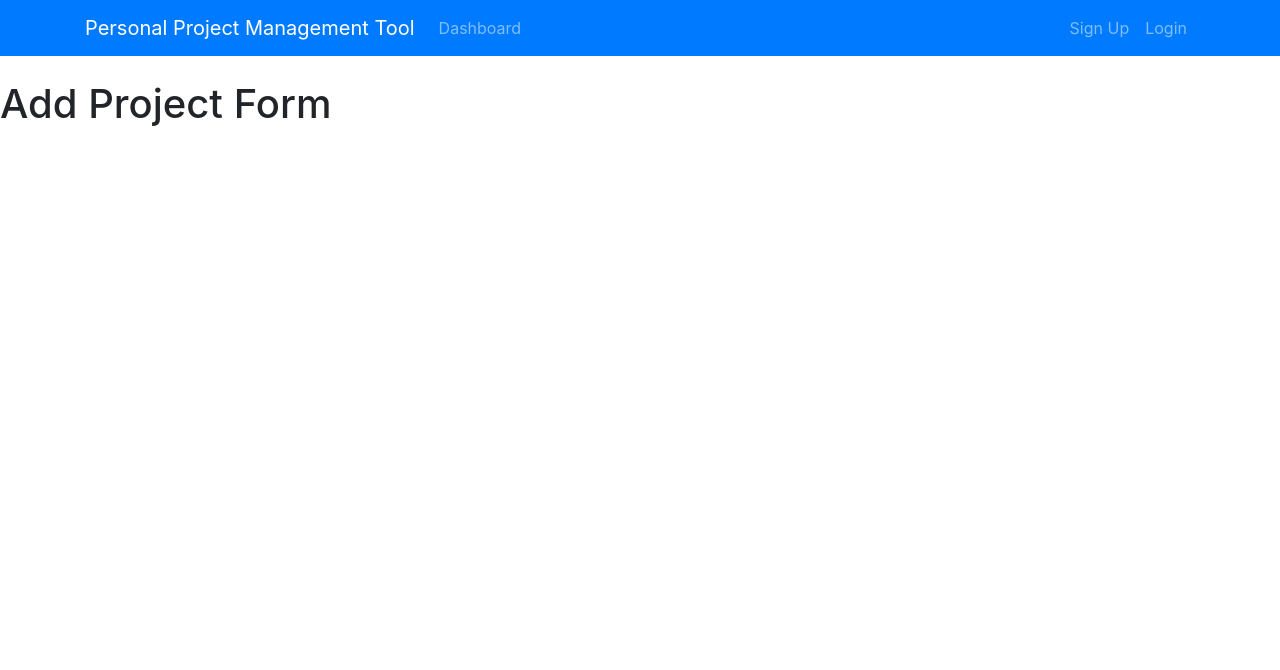
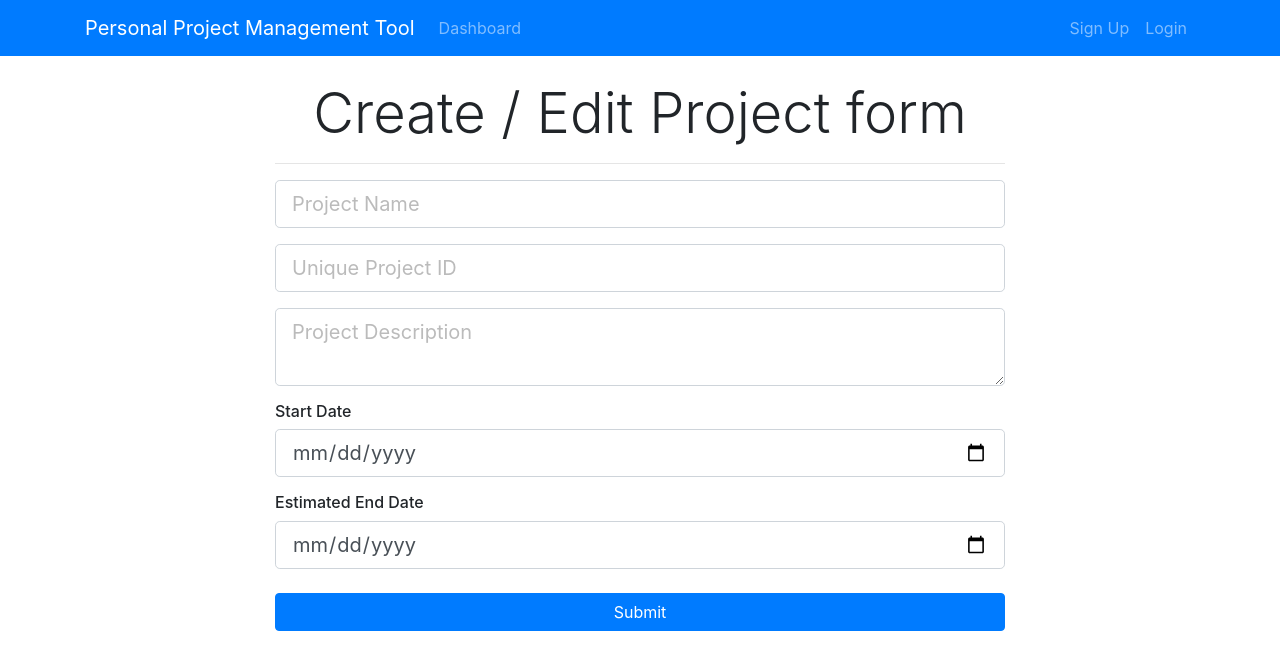
Before and after one commit to mmtembu/PPMTool, a React (Create React App) app in the folder ppmtool-react-client/: page /addProject in a window 1280 px wide. Shown: the top 670 px of the page. Built offline with nearby package versions, Linux system fonts and the light colour scheme.

Commit message:
AddProject Component, control form.

```diff
--- a/ppmtool-react-client/src/component/Project/AddProject.js
+++ b/ppmtool-react-client/src/component/Project/AddProject.js
@@ -1,10 +1,97 @@
 import React, { Component } from 'react'
 
 export default class AddProject extends Component {
+
+    constructor(){
+        super();
+
+        this.state={
+            projectName:"",
+            projectIdentifier:"",
+            description:"",
+            start_date:"",
+            end_date:""
+        };
+        this.onChange = this.onChange.bind(this);
+        this.onSubmit = this.onSubmit.bind(this);
+    }
+    onChange(e){
+        this.setState({[e.target.name]: e.target.value})
+    }
+
+    onSubmit(e){
+        e.preventDefault();
+        const newProject = {
+            projectName:this.state.projectName,
+            projectIdentifier:this.state.projectIdentifier,
+            description:this.state.description,
+            start_date:this.state.start_date,
+            end_date:this.state.end_date
+        };
+        console.log(newProject);
+    }
+
+
     render() {
         return (
-            <div>
-                <h1>Add Project Form</h1>
+            <div className="project">
+                <div className="container">
+                    <div className="row">
+                        <div className="col-md-8 m-auto">
+                            <h5 className="display-4 text-center">Create / Edit Project form</h5>
+                            <hr />
+                            <form onSubmit={this.onSubmit}>
+                                <div className="form-group">
+                                    <input
+                                        type="text"
+                                        className="form-control form-control-lg "
+                                        placeholder="Project Name"
+                                        name="projectName"
+                                        value={this.state.projectName}
+                                        onChange={this.onChange}/>
+                                </div>
+                                <div className="form-group">
+                                    <input
+                                    type="text"
+                                    className="form-control form-control-lg"
+                                    placeholder="Unique Project ID"
+                                    name="projectIdentifier"
+                                    value={this.state.projectIdentifier}
+                                    onChange={this.onChange}/>
+                                </div>
+                                <div className="form-group">
+                                    <textarea
+                                        className="form-control form-control-lg"
+                                        placeholder="Project Description"
+                                        name="description"
+                                        value={this.state.description}
+                                        onChange={this.onChange}></textarea>
+                                </div>
+                                <h6>Start Date</h6>
+                                <div className="form-group">
+                                    <input
+                                        type="date"
+                                        className="form-control form-control-lg"
+                                        name="start_date"
+                                        value={this.state.start_date}
+                                        onChange={this.onChange}
+                                        />
+                                </div>
+                                <h6>Estimated End Date</h6>
+                                <div className="form-group">
+                                    <input
+                                        type="date"
+                                        className="form-control form-control-lg"
+                                        name="end_date"
+                                        value={this.state.end_date}
+                                        onChange={this.onChange}/>
+                                </div>
+
+                                <input type="submit" className="btn btn-primary btn-block mt-4" />
+                            </form>
+                        </div>
+                    </div>
+                </div>
             </div>
         )
     }
```
Also changed, not shown: ppmtool-react-client/src/App.js (+8 -8 lines), 1 other file (tests, documents, lock files or other folders).
